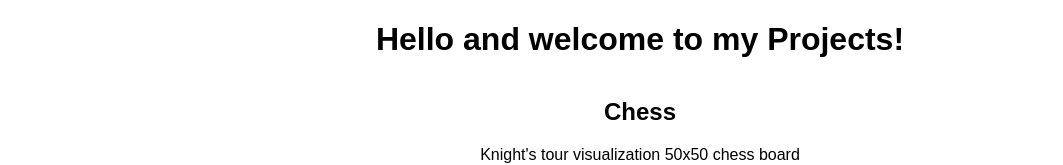
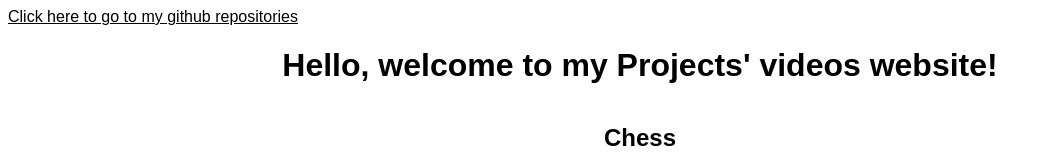
Before and after one commit to AmitDavidi/AmitDavidi.github.io, a plain HTML site: page index.html in a window 1280 px wide. Shown: the top 165 px of the page, without its empty margins (0-1063 px from the left). Drawn offline with Linux system fonts and the light colour scheme.

Commit message:
finished

```diff
--- a/index.html
+++ b/index.html
@@ -5,7 +5,7 @@
 
     <head>
         <title> Welcome to my Projects!</title>
-        <link rel="icon" href="/favicon.ico">
+
         <style>
             h1 {
                 text-align: center;
@@ -24,6 +24,12 @@
                 text-align: center;
                 color: black;
                 font-family: Arial;
+            }
+            a{
+                text-align: center;
+                color: black;
+                font-family: Arial;
+
             }
 
             .maxWidth {
@@ -51,9 +57,9 @@
     </head>
 
     <body>
-        <h1> Hello and welcome to my Projects!</h1>
+        <a target="_blank" href="https://github.com/AmitDavidi?tab=repositories">Click here to go to my github repositories</a>
+        <h1> Hello, welcome to my Projects' videos website!</h1>
         <h2 style="margin-top: 40px"> Chess </h2>
-
         <p style="margin-top: 20px"> Knight's tour visualization 50x50 chess board </p>
         <div class="maxWidth">
             <div class="vid-container"> <iframe width="560" height="315"
@@ -61,7 +67,7 @@
                     frameborder="0"
                     allow="accelerometer; autoplay; clipboard-write; encrypted-media; gyroscope; picture-in-picture"
                     allowfullscreen></iframe></div>
-        </div>
+        </div>g
 
         <p style="margin-top: 70px"> Chess game - En Passant, Castling, King Check mechanism </p>
         <div class="maxWidth">
```
Also changed, not shown: favicon.png (deleted).
